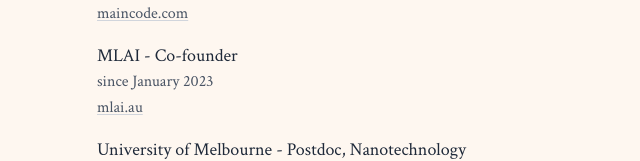
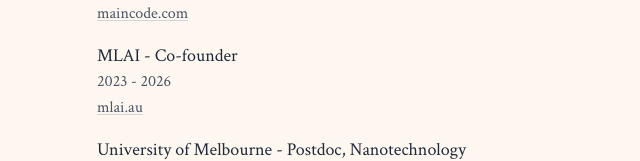
Before and after one commit to LukasWesemann/lukaswesemann.com, a Next.js app: page / in a window 1280 px wide. Shown: the part 480-641 px from the top of the page, without its empty margins (319-959 px from the left). Built offline with nearby package versions, Linux system fonts and the light colour scheme.

Commit message:
mlai finish update

```diff
--- a/src/app/page.tsx
+++ b/src/app/page.tsx
@@ -79,7 +79,7 @@
                   </a>
                   {" "}- Co-founder
                 </h3>
-                <p className="text-gray-600 font-serif">since January 2023</p>
+                <p className="text-gray-600 font-serif">2023 - 2026</p>
                 <a
                   href="https://mlai.au/"
                   target="_blank"
```
